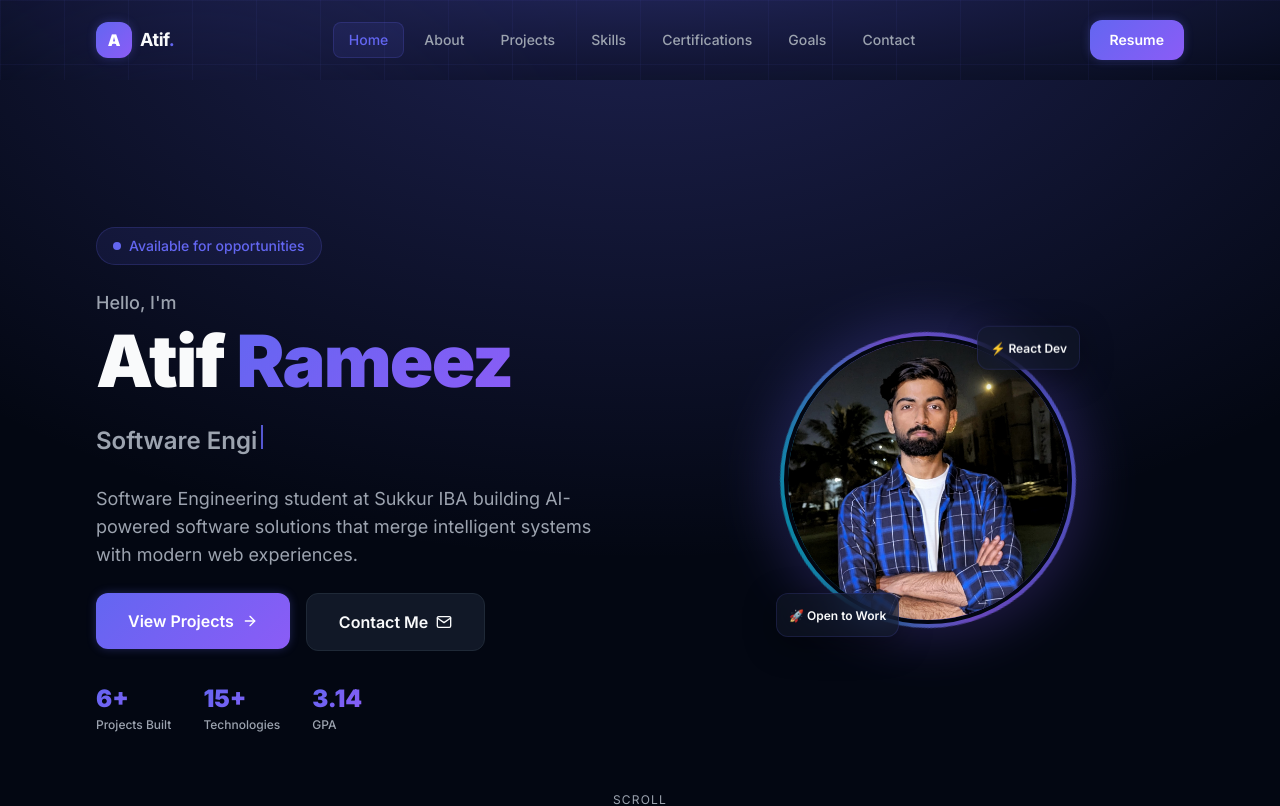
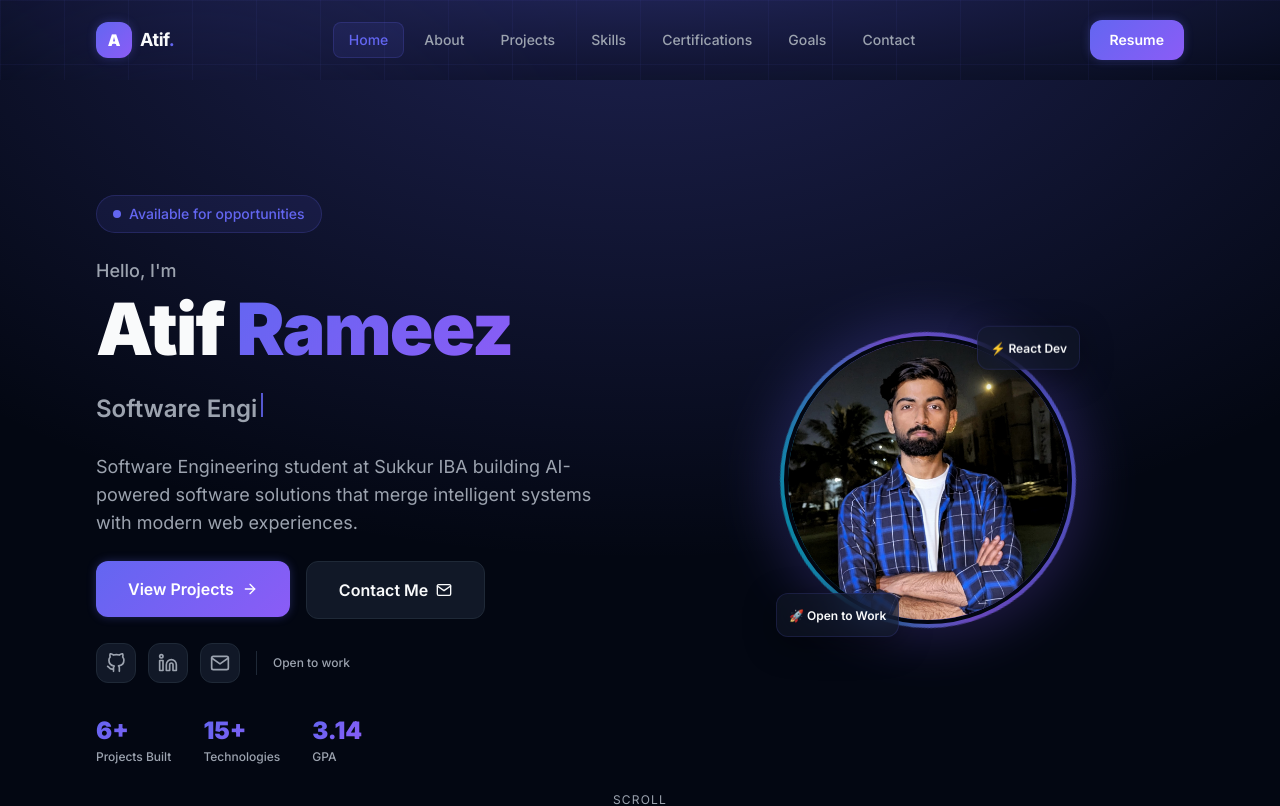
Before and after one commit to atif929/portfolio, a React (Vite) app: page / in a window 1280 px wide. Shown: the top 806 px of the page. Built offline with nearby package versions, Linux system fonts and the light colour scheme.

Commit message:
Add social links to hero and final polish

```diff
--- a/src/components/hero/HeroSection.jsx
+++ b/src/components/hero/HeroSection.jsx
@@ -1,8 +1,9 @@
 import { motion } from 'framer-motion'
 import { useState, useEffect } from 'react'
 import { Link } from 'react-router-dom'
-import { FiArrowRight, FiDownload, FiMail } from 'react-icons/fi'
+import { FiArrowRight, FiMail } from 'react-icons/fi'
 import Button from '@/components/ui/Button'
+import HeroSocialLinks from './HeroSocialLinks'
 
 const roles = [
   'Software Engineer',
@@ -18,9 +19,9 @@ const fadeUp = {
 }
 
 const HeroSection = () => {
-  const [roleIndex,   setRoleIndex]   = useState(0)
-  const [displayed,   setDisplayed]   = useState('')
-  const [isDeleting,  setIsDeleting]  = useState(false)
+  const [roleIndex,  setRoleIndex]  = useState(0)
+  const [displayed,  setDisplayed]  = useState('')
+  const [isDeleting, setIsDeleting] = useState(false)
 
   useEffect(() => {
     const current = roles[roleIndex]
@@ -32,7 +33,7 @@ const HeroSection = () => {
       timeout = setTimeout(() => setIsDeleting(true), 2000)
     } else if (isDeleting && displayed.length > 0) {
       timeout = setTimeout(() => setDisplayed(current.slice(0, displayed.length - 1)), 40)
-    } else if (isDeleting && displayed.length === 0) {
+    } else {
       setIsDeleting(false)
       setRoleIndex((prev) => (prev + 1) % roles.length)
     }
@@ -43,16 +44,14 @@ const HeroSection = () => {
   return (
     <section className="relative min-h-screen flex items-center overflow-hidden bg-background">
 
-      {/* Background */}
       <div className="absolute inset-0 bg-hero-gradient pointer-events-none" />
 
       <div className="relative z-10 w-full max-w-6xl mx-auto px-4 sm:px-6 lg:px-8 py-20">
         <div className="grid grid-cols-1 lg:grid-cols-2 gap-12 lg:gap-16 items-center">
 
-          {/* ── Left — Text ── */}
+          {/* ── Left ── */}
           <div className="flex flex-col gap-6 order-2 lg:order-1">
 
-            {/* Badge */}
             <motion.div
               variants={fadeUp} initial="initial" animate="animate"
               transition={{ duration: 0.6, delay: 0.1 }}
@@ -63,7 +62,6 @@ const HeroSection = () => {
               </span>
             </motion.div>
 
-            {/* Name */}
             <motion.div
               variants={fadeUp} initial="initial" animate="animate"
               transition={{ duration: 0.6, delay: 0.2 }}
@@ -76,11 +74,10 @@ const HeroSection = () => {
               </h1>
             </motion.div>
 
-            {/* Typewriter */}
             <motion.div
               variants={fadeUp} initial="initial" animate="animate"
               transition={{ duration: 0.6, delay: 0.3 }}
-              className="flex items-center gap-2 h-10"
+              className="h-10 flex items-center"
             >
               <span className="text-xl sm:text-2xl font-semibold text-muted">
                 {displayed}
@@ -88,17 +85,15 @@ const HeroSection = () => {
               </span>
             </motion.div>
 
-            {/* Description */}
             <motion.p
               variants={fadeUp} initial="initial" animate="animate"
               transition={{ duration: 0.6, delay: 0.4 }}
               className="text-muted text-base sm:text-lg leading-relaxed max-w-lg"
             >
-              Software Engineering student at Sukkur IBA building AI-powered software solutions
-              that merge intelligent systems with modern web experiences.
+              Software Engineering student at Sukkur IBA building AI-powered software
+              solutions that merge intelligent systems with modern web experiences.
             </motion.p>
 
-            {/* Buttons */}
             <motion.div
               variants={fadeUp} initial="initial" animate="animate"
               transition={{ duration: 0.6, delay: 0.5 }}
@@ -116,10 +111,16 @@ const HeroSection = () => {
               </Link>
             </motion.div>
 
-            {/* Stats */}
             <motion.div
               variants={fadeUp} initial="initial" animate="animate"
               transition={{ duration: 0.6, delay: 0.6 }}
+            >
+              <HeroSocialLinks />
+            </motion.div>
+
+            <motion.div
+              variants={fadeUp} initial="initial" animate="animate"
+              transition={{ duration: 0.6, delay: 0.7 }}
               className="flex items-center gap-8 pt-2"
             >
               {[
@@ -136,7 +137,7 @@ const HeroSection = () => {
 
           </div>
 
-          {/* ── Right — Profile Image ── */}
+          {/* ── Right — Image ── */}
           <motion.div
             className="flex items-center justify-center order-1 lg:order-2"
             initial={{ opacity: 0, scale: 0.8 }}
@@ -162,7 +163,7 @@ const HeroSection = () => {
               <motion.div
                 animate={{ y: [-5, 5, -5] }}
                 transition={{ duration: 3, repeat: Infinity, ease: 'easeInOut' }}
-                className="absolute -top-2 -right-2 glass-card px-3 py-2 rounded-xl shadow-glass"
+                className="absolute -top-2 -right-2 glass-card px-3 py-2 rounded-xl"
               >
                 <span className="text-xs font-semibold text-text">⚡ React Dev</span>
               </motion.div>
@@ -170,7 +171,7 @@ const HeroSection = () => {
               <motion.div
                 animate={{ y: [5, -5, 5] }}
                 transition={{ duration: 3.5, repeat: Infinity, ease: 'easeInOut' }}
-                className="absolute -bottom-2 -left-2 glass-card px-3 py-2 rounded-xl shadow-glass"
+                className="absolute -bottom-2 -left-2 glass-card px-3 py-2 rounded-xl"
               >
                 <span className="text-xs font-semibold text-text">🚀 Open to Work</span>
               </motion.div>
@@ -180,7 +181,6 @@ const HeroSection = () => {
         </div>
       </div>
 
-      {/* Scroll indicator */}
       <motion.div
         className="absolute bottom-8 left-1/2 -translate-x-1/2 flex flex-col items-center gap-2"
         initial={{ opacity: 0 }}
--- /dev/null
+++ b/src/components/hero/HeroSocialLinks.jsx
@@ -0,0 +1,59 @@
+import { motion } from 'framer-motion'
+import { FiGithub, FiLinkedin, FiMail } from 'react-icons/fi'
+
+const socials = [
+  {
+    icon:  <FiGithub size={20} />,
+    href:  'https://github.com/atif929',
+    label: 'GitHub',
+  },
+  {
+    icon:  <FiLinkedin size={20} />,
+    href:  'https://www.linkedin.com/in/atif-rameez-b92ba7390/',
+    label: 'LinkedIn',
+  },
+  {
+    icon:  <FiMail size={20} />,
+    href:  'mailto:atifsiyal580@gmail.com',
+    label: 'Email',
+  },
+]
+
+const HeroSocialLinks = () => {
+  return (
+    <div className="flex items-center gap-3">
+      {socials.map((social, i) => (
+        <motion.a
+          key={social.label}
+          href={social.href}
+          target={social.href.startsWith('http') ? '_blank' : '_self'}
+          rel="noopener noreferrer"
+          aria-label={social.label}
+          initial={{ opacity: 0, y: 20 }}
+          animate={{ opacity: 1, y: 0 }}
+          transition={{ duration: 0.4, delay: 0.7 + i * 0.1 }}
+          whileHover={{ y: -3 }}
+          whileTap={{ scale: 0.95 }}
+          className="w-10 h-10 rounded-xl bg-card border border-card-border text-muted hover:text-primary hover:border-primary/40 flex items-center justify-center transition-all duration-300"
+        >
+          {social.icon}
+        </motion.a>
+      ))}
+
+      {/* Divider */}
+      <div className="w-px h-6 bg-card-border mx-1" />
+
+      {/* Available badge */}
+      <motion.span
+        initial={{ opacity: 0 }}
+        animate={{ opacity: 1 }}
+        transition={{ delay: 1 }}
+        className="text-muted text-xs font-medium"
+      >
+        Open to work
+      </motion.span>
+    </div>
+  )
+}
+
+export default HeroSocialLinks
--- a/src/data/socials.js
+++ b/src/data/socials.js
@@ -0,0 +1,17 @@
+export const socials = [
+  {
+    label: 'GitHub',
+    href:  'https://github.com/atif929',
+    icon:  'FiGithub',
+  },
+  {
+    label: 'LinkedIn',
+    href:  'https://www.linkedin.com/in/atif-rameez-b92ba7390/',
+    icon:  'FiLinkedin',
+  },
+  {
+    label: 'Email',
+    href:  'mailto:atifsiyal580@gmail.com',
+    icon:  'FiMail',
+  },
+]
```
